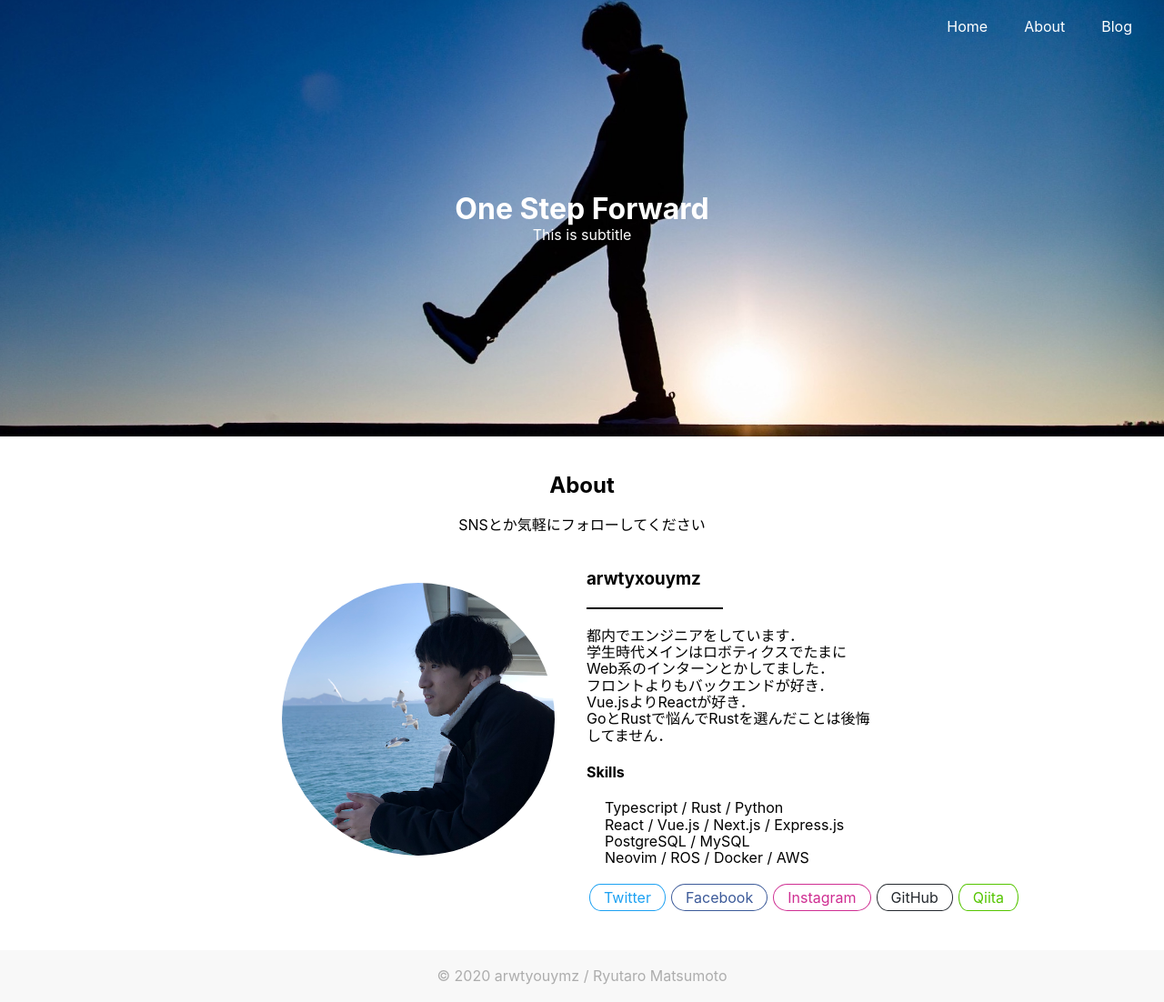
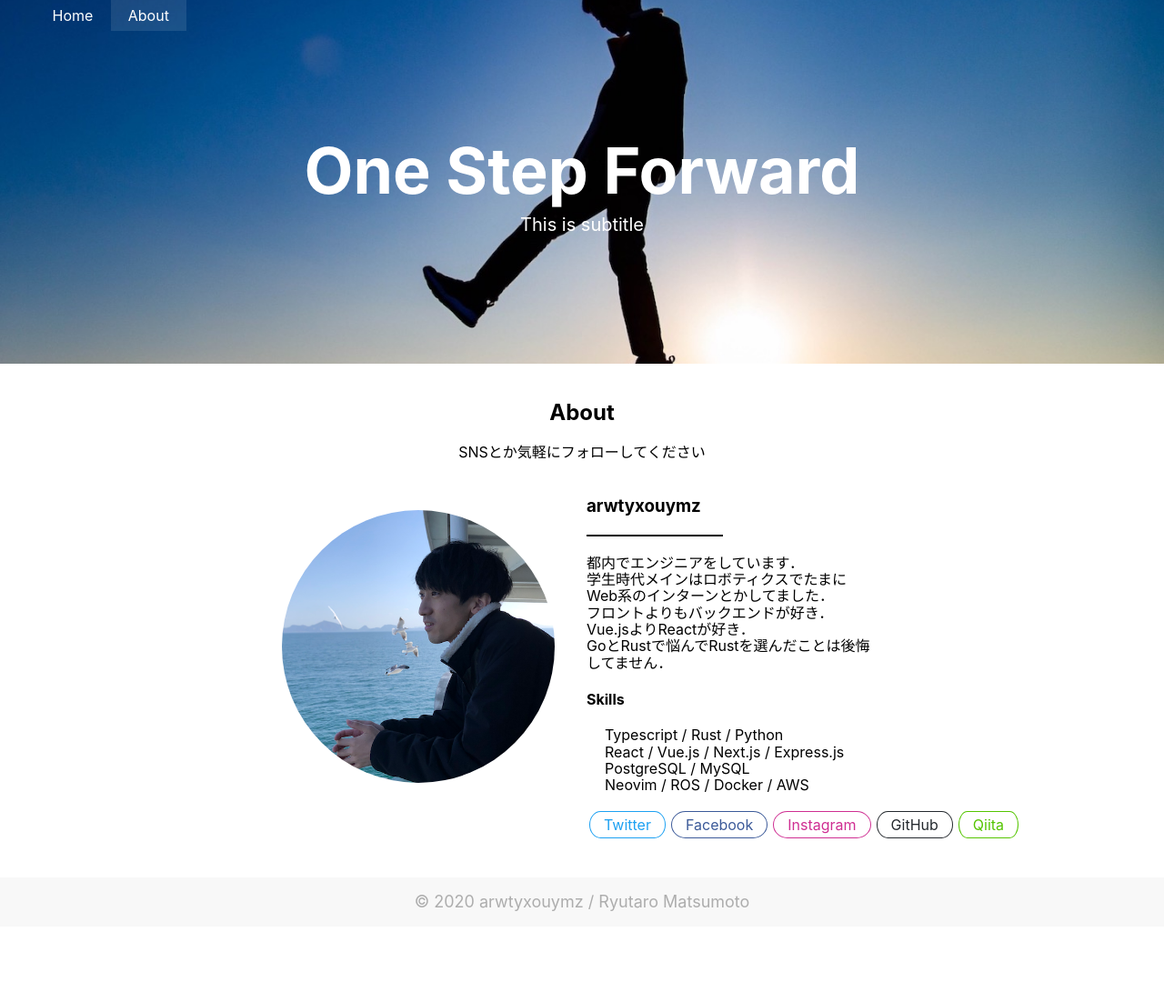
Before and after one commit to arwtyxouymz/blog, a Next.js app: page /about in a window 1280 px wide. Shown: the whole page at 91% size. After the commit the page ends 1037 px from the top, so only its background shows below. Built offline with nearby package versions, Linux system fonts and the light colour scheme; a small style sheet from the web is missing.

Commit message:
finished new header/footer

```diff
--- /dev/null
+++ b/src/components/Footer.tsx
@@ -0,0 +1,41 @@
+import React from 'react'
+import styled from 'styled-components'
+import { MQ } from '@/constants'
+
+type FooterProps = Partial<{
+  bgColor: string
+  fontColor: string
+}>
+
+const StyledFooter = styled.footer<FooterProps>`
+  width: 100%;
+  text-align: center;
+  background-color: ${({ bgColor }) => bgColor || '#F8F8F8'};
+  color: ${({ color }) => color || '#ADADAD'};
+  line-height: 3;
+`
+
+const Copyright = styled.p`
+  font-size: 18px;
+  ${MQ.tablet} {
+    font-size: 15px;
+  }
+  ${MQ.mobileM} {
+    font-size: 13px;
+  }
+`
+
+const Footer: React.FC = () => {
+  const year = new Date().toLocaleString('en-US', {
+    year: 'numeric',
+    timeZone: 'Asia/Tokyo',
+  })
+
+  return (
+    <StyledFooter>
+      <Copyright>© {year} arwtyxouymz / Ryutaro Matsumoto</Copyright>
+    </StyledFooter>
+  )
+}
+
+export default Footer
--- /dev/null
+++ b/src/components/Header.tsx
@@ -0,0 +1,62 @@
+import React from 'react'
+import NavigationBar from '@/components/common/NavigationBar'
+import styled from 'styled-components'
+import { BLOG_TITLE, MQ } from '@/constants'
+
+const StyledHeader = styled.header`
+  background-image: url('/cover.jpg');
+  background-size: cover;
+  background-position: center;
+`
+
+const TextContainer = styled.div`
+  text-align: center;
+  display: flex;
+  justify-content: center;
+  align-items: center;
+  padding: 0 1.5em;
+  height: 400px;
+  ${MQ.tablet} {
+    height: 360px;
+  }
+  ${MQ.mobileL} {
+    height: 50vh;
+  }
+`
+
+const BlogTitle = styled.h1`
+  color: white;
+  font-size: 70px;
+  margin: 0.1em auto;
+  ${MQ.tablet} {
+    font-size: 60px;
+  }
+  ${MQ.mobileL} {
+    font-size: 45px;
+  }
+`
+
+const SubTitle = styled.p`
+  color: white;
+  margin: 0 auto;
+  font-size: 20px;
+  ${MQ.mobileL} {
+    font-size: 16px;
+  }
+`
+
+const Header: React.FC = () => {
+  return (
+    <StyledHeader>
+      <NavigationBar />
+      <TextContainer>
+        <div>
+          <BlogTitle>{BLOG_TITLE}</BlogTitle>
+          <SubTitle>This is subtitle</SubTitle>
+        </div>
+      </TextContainer>
+    </StyledHeader>
+  )
+}
+
+export default Header
--- /dev/null
+++ b/src/components/common/NavigationBar.tsx
@@ -0,0 +1,49 @@
+import React from 'react'
+import Link from 'next/link'
+import { useRouter } from 'next/router'
+import styled from 'styled-components'
+import { MQ } from '@/constants'
+
+const Nav = styled.nav`
+  width: 100%;
+  position: absolute;
+  left: 0;
+  top: 0;
+  padding: 0 3vw;
+`
+
+const ListItem = styled.li<{ selected: boolean }>`
+  color: white;
+  background-color: ${({ selected }) => selected && 'rgba(255, 255, 255, 0.1)'};
+  list-style: none;
+  display: inline-block;
+  padding: 0.5em 1.5vw;
+
+  &:hover {
+    background-color: rgba(255, 255, 255, 0.1);
+  }
+
+  ${MQ.tablet} {
+    padding: 0.5em 0.75em;
+  }
+`
+
+const NavigationBar: React.FC = () => {
+  const router = useRouter()
+  return (
+    <Nav>
+      <ListItem selected={router.pathname === '/'}>
+        <Link href="/">
+          <a>Home</a>
+        </Link>
+      </ListItem>
+      <ListItem selected={router.pathname === '/about'}>
+        <Link href="/about">
+          <a>About</a>
+        </Link>
+      </ListItem>
+    </Nav>
+  )
+}
+
+export default NavigationBar
--- /dev/null
+++ b/src/constants.ts
@@ -0,0 +1,23 @@
+export const BLOG_TITLE = 'One Step Forward'
+
+const customMediaQuery = (maxWidth: number): string =>
+  `@media screen and (max-width: ${maxWidth}px)`
+
+const BREAKPOINTS = {
+  mobileS: 320,
+  mobileM: 375,
+  mobileL: 425,
+  tablet: 768,
+  laptop: 1024,
+  laptopL: 1440,
+}
+
+export const MQ = {
+  custom: customMediaQuery,
+  mobileS: customMediaQuery(BREAKPOINTS.mobileS),
+  mobileM: customMediaQuery(BREAKPOINTS.mobileM),
+  mobileL: customMediaQuery(BREAKPOINTS.mobileL),
+  tablet: customMediaQuery(BREAKPOINTS.tablet),
+  laptop: customMediaQuery(BREAKPOINTS.laptop),
+  laptopL: customMediaQuery(BREAKPOINTS.laptopL),
+}
--- a/src/templates/Layout.tsx
+++ b/src/templates/Layout.tsx
@@ -1,24 +1,33 @@
 import React from 'react'
-import Head from '../organisms/Head'
-import Header, { HeaderProps } from '../organisms/Header'
-import Footer from '../organisms/Footer'
+import Header from '@/components/Header'
+import Footer from '@/components/Footer'
 
-interface Props extends HeaderProps {
-  children: React.ReactNode
-}
+/* interface Props extends HeaderProps {                                        */
+/*   children: React.ReactNode                                                  */
+/* }                                                                            */
 
-const Layout: React.FC<Props> = ({
-  children,
-  coverTitle,
-  coverDescription,
-}: Props) => {
+/* const Layout: React.FC<Props> = ({                                           */
+/*   children,                                                                  */
+/*   coverTitle,                                                                */
+/*   coverDescription,                                                          */
+/* }: Props) => {                                                               */
+/*   return (                                                                   */
+/*     <div>                                                                    */
+/*       <Head />                                                               */
+/*       <Header coverTitle={coverTitle} coverDescription={coverDescription} /> */
+/*       <main>{children}</main>                                                */
+/*       <Footer />                                                             */
+/*     </div>                                                                   */
+/*   )                                                                          */
+/* }                                                                            */
+
+const Layout: React.FC = ({ children }) => {
   return (
-    <div>
-      <Head />
-      <Header coverTitle={coverTitle} coverDescription={coverDescription} />
-      <main>{children}</main>
+    <React.Fragment>
+      <Header />
+      {children}
       <Footer />
-    </div>
+    </React.Fragment>
   )
 }
 
```
Also changed, not shown: public/cover.jpg.
